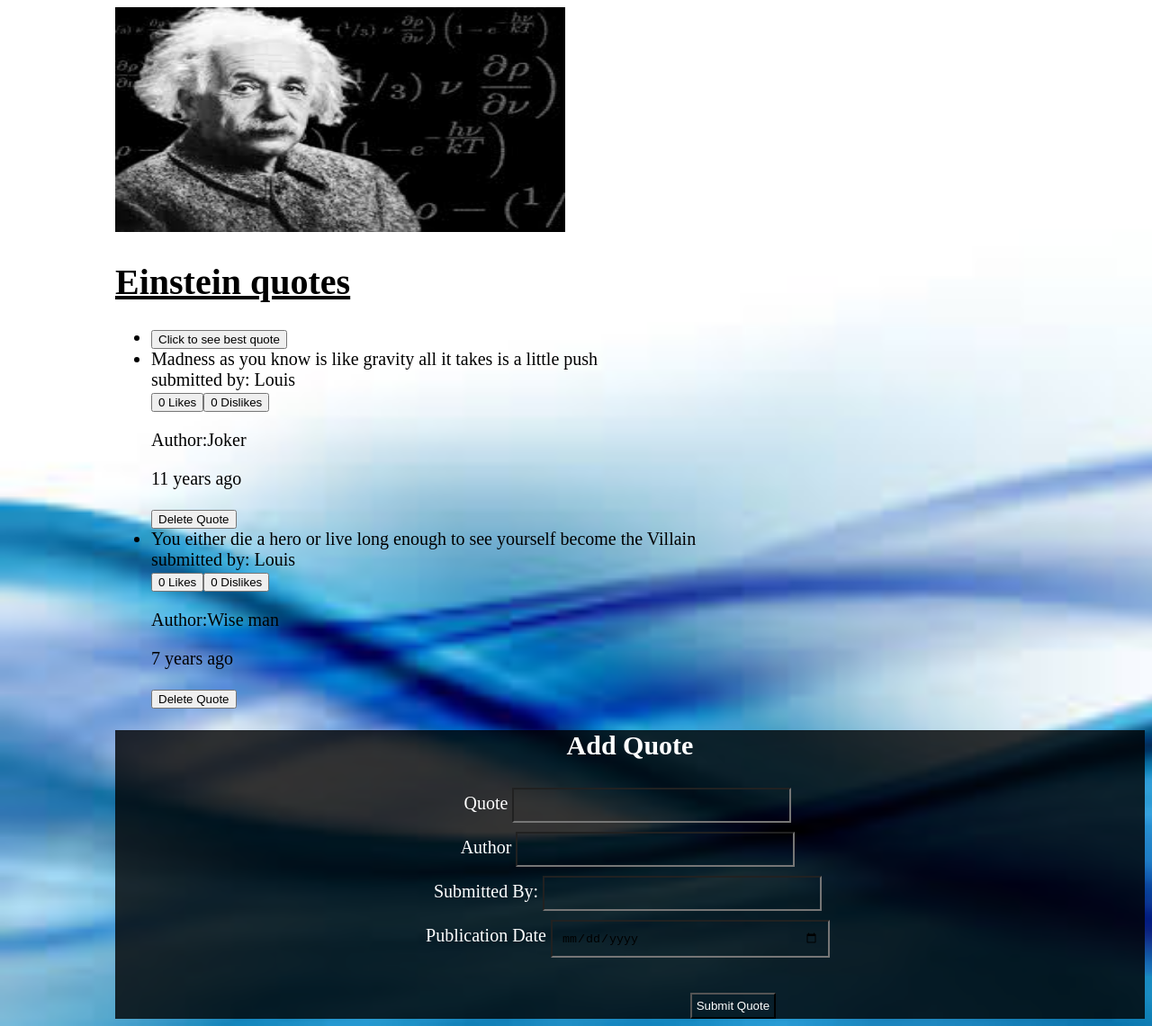
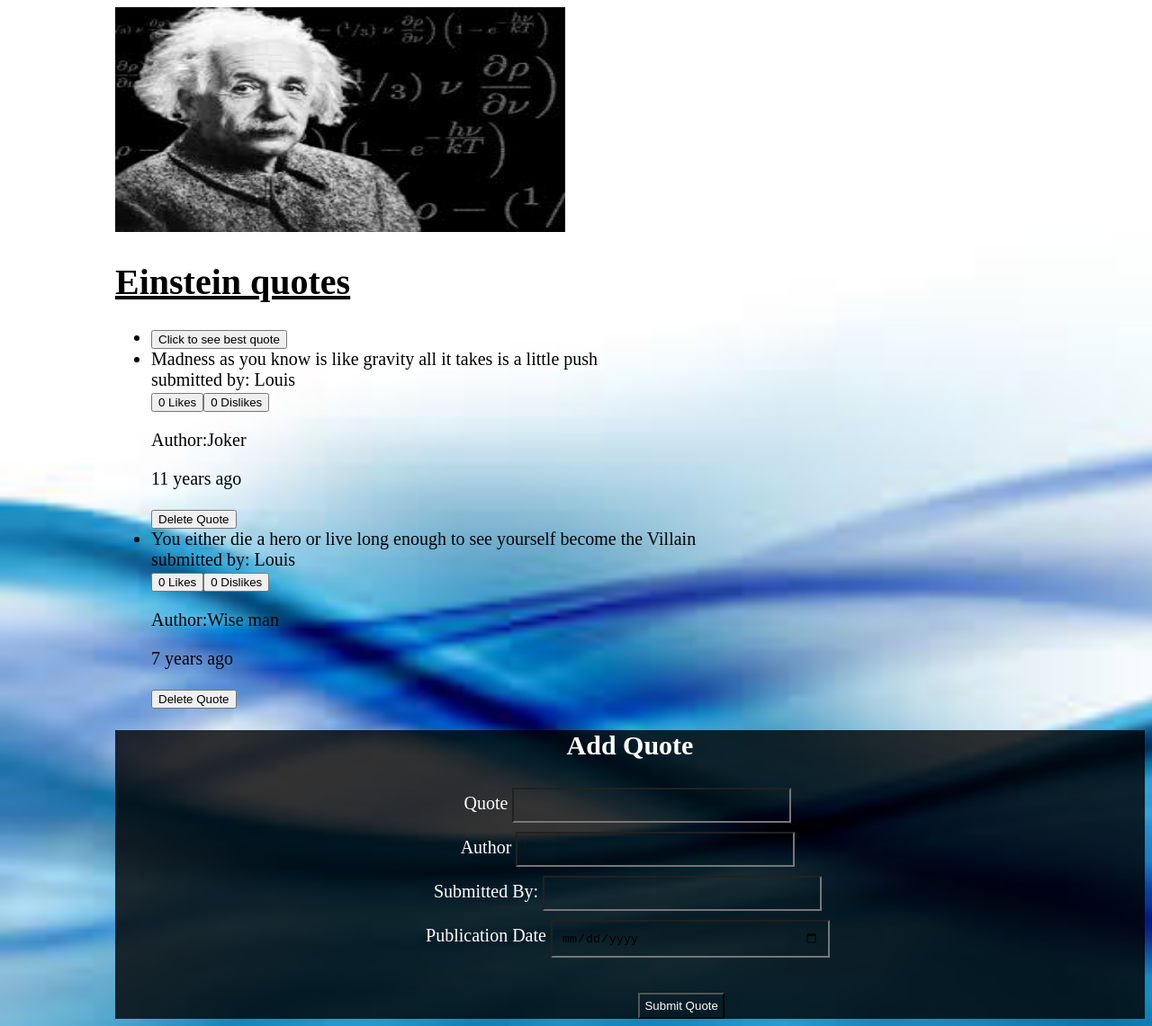
Before and after one commit to Louis-crypto/Quotes, an Angular app: page / in a window 1280 px wide. Shown: the whole page at 90% size. Built offline with nearby package versions, Linux system fonts and the light colour scheme.

Commit message:
change margin of the submit button

```diff
--- a/src/app/quote-form/quote-form.component.css
+++ b/src/app/quote-form/quote-form.component.css
@@ -14,5 +14,5 @@
   color: white;
   padding: 5px;
   margin-top: 3%;
-  margin-left: 20%;
+  margin-left: 10%;
 }
```
